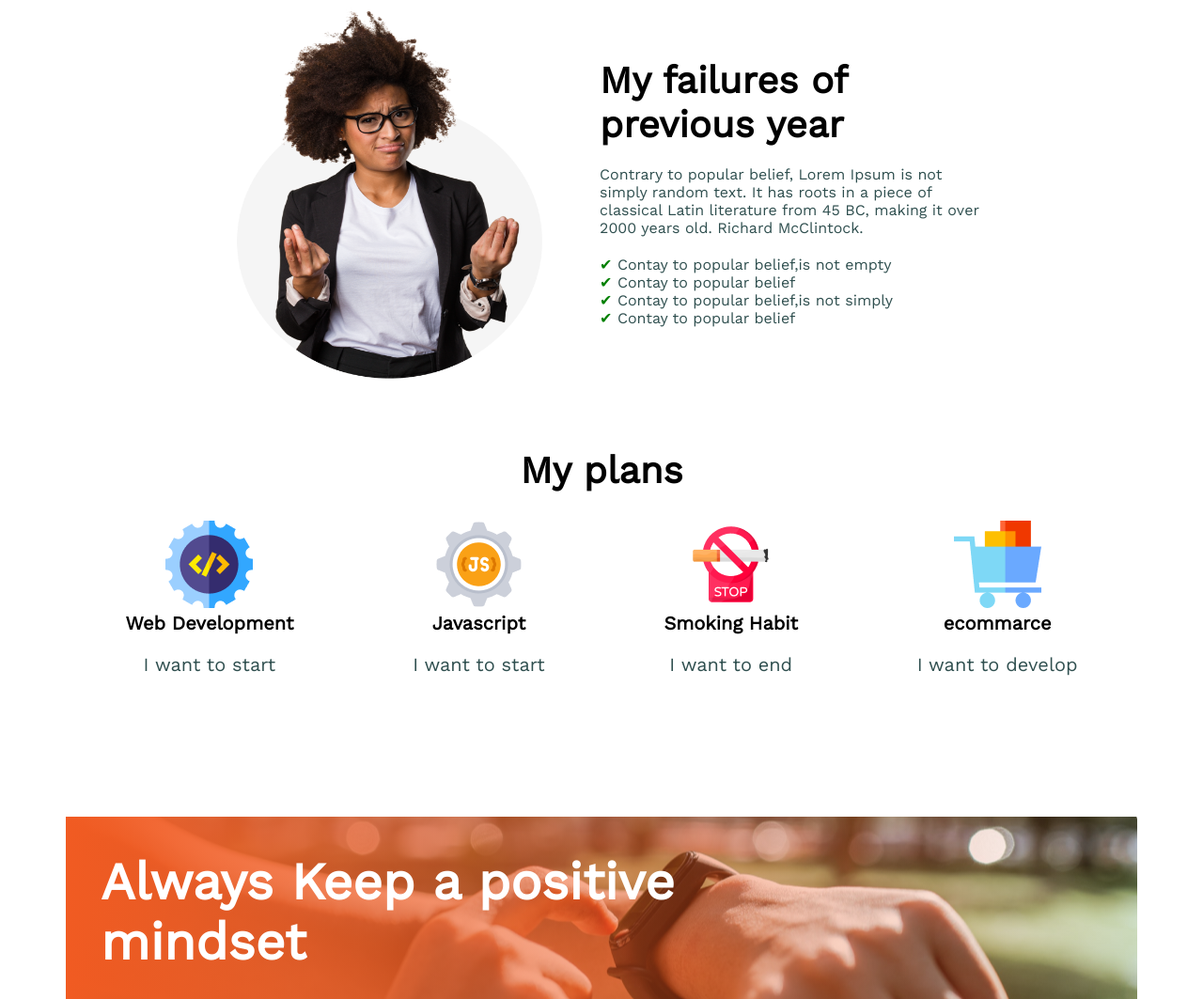
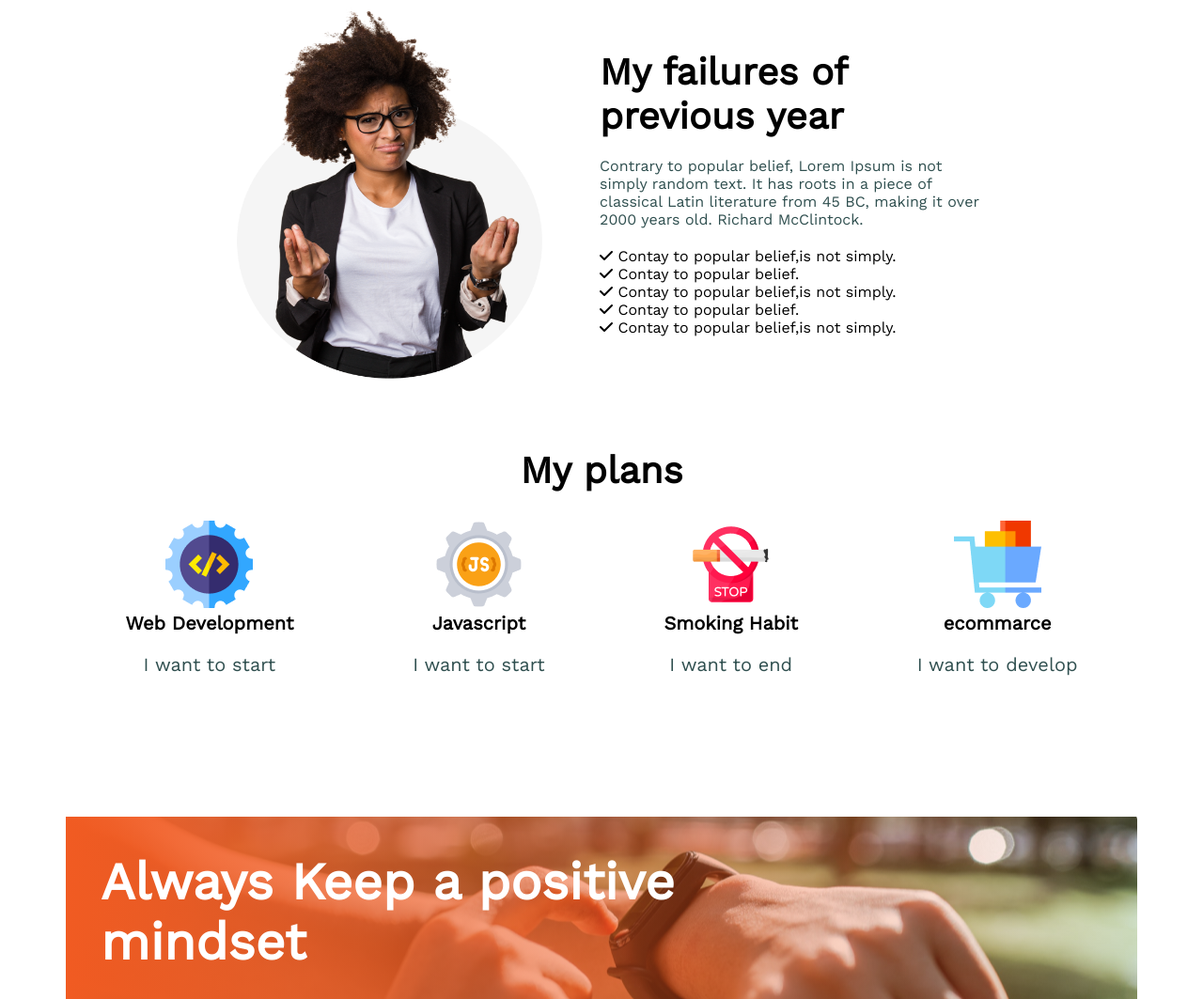
Before and after one commit to nusratneela27/new-year, a plain HTML site: page index.html in a window 1280 px wide. Shown: the part 867-1930 px from the top of the page at 94% size. Drawn offline with nearby package versions, Linux system fonts and the light colour scheme.

Commit message:
tickmark

```diff
--- a/index.html
+++ b/index.html
@@ -5,6 +5,7 @@
     <meta http-equiv="X-UA-Compatible" content="IE=edge">
     <meta name="viewport" content="width=device-width, initial-scale=1.0">
     <title>New year new Me</title>
+    <script src="https://kit.fontawesome.com/1402272c07.js" crossorigin="anonymous"></script>
     <link rel="stylesheet" href="styles/year.css">
     <link rel="preconnect" href="https://fonts.googleapis.com"><link rel="preconnect" href="https://fonts.gstatic.com" crossorigin><link href="https://fonts.googleapis.com/css2?family=Work+Sans&display=swap" rel="stylesheet">
 </head>
@@ -29,18 +30,15 @@
                 <p class="failure-des">Contrary to popular belief, Lorem Ipsum is not
                 <br> simply random text. It has roots in a piece of <br> classical Latin literature from 45 BC, making it over <br> 2000 years old. Richard McClintock.
                 </p>
-                <!-- <div class="tick">
-                    <p><span>&#10004;</span> Contay to popular belief</p>
-                    <p><span>&#10004;</span> Contay to popular belief</p>
-                    <p><span>&#10004;</span> Contay to popular belief</p>
-                    <p><span>&#10004;</span> Contay to popular belief</p>
-                    <p><span>&#10004;</span> Contay to popular belief</p>
-                    <p><span>&#10004;</span> Contay to popular belief</p>
-                </div> -->
-                    <p class="unicode"> Contay to popular belief,is not empty</p>
+                <p><i class="fa-solid fa-check"></i> Contay to popular belief,is not simply.</p>
+                <p><i class="fa-solid fa-check"></i> Contay to popular belief.</p>
+                <p><i class="fa-solid fa-check"></i> Contay to popular belief,is not simply.</p>
+                <p><i class="fa-solid fa-check"></i> Contay to popular belief.</p>
+                <p><i class="fa-solid fa-check"></i> Contay to popular belief,is not simply.</p>
+                    <!-- <p class="unicode"> Contay to popular belief,is not empty</p>
                     <p class="unicode"> Contay to popular belief</p>
                     <p class="unicode"> Contay to popular belief,is not simply</p>
-                    <p class="unicode"> Contay to popular belief</p>
+                    <p class="unicode"> Contay to popular belief</p> -->
             </div>
     </div>
     <!-- my plans -->
--- a/styles/year.css
+++ b/styles/year.css
@@ -77,10 +77,10 @@
     margin-bottom: 20px;
 }
 
-.unicode::before {
+/* .unicode::before {
     content: '\2714 \fe0e';
     color: green;
-}
+} */
 
 .unicode {
     color: darkslategray;
```
